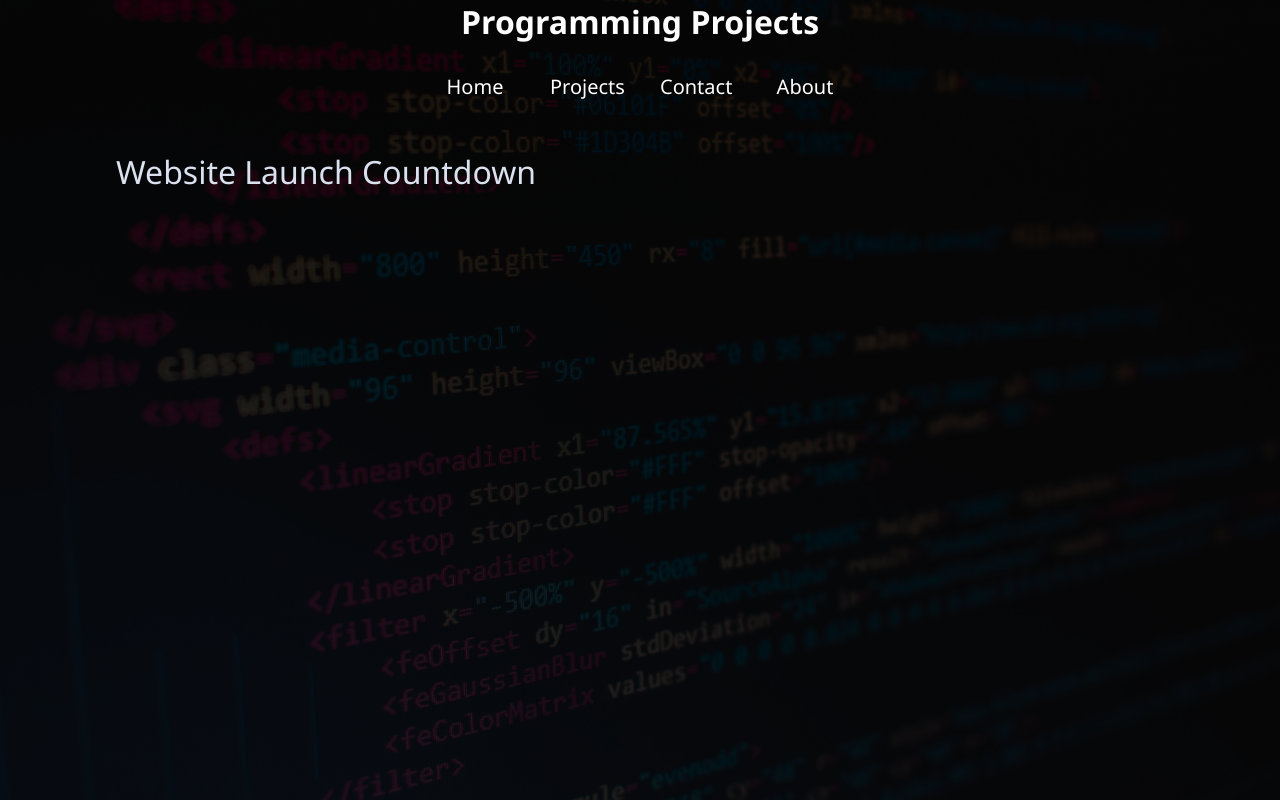
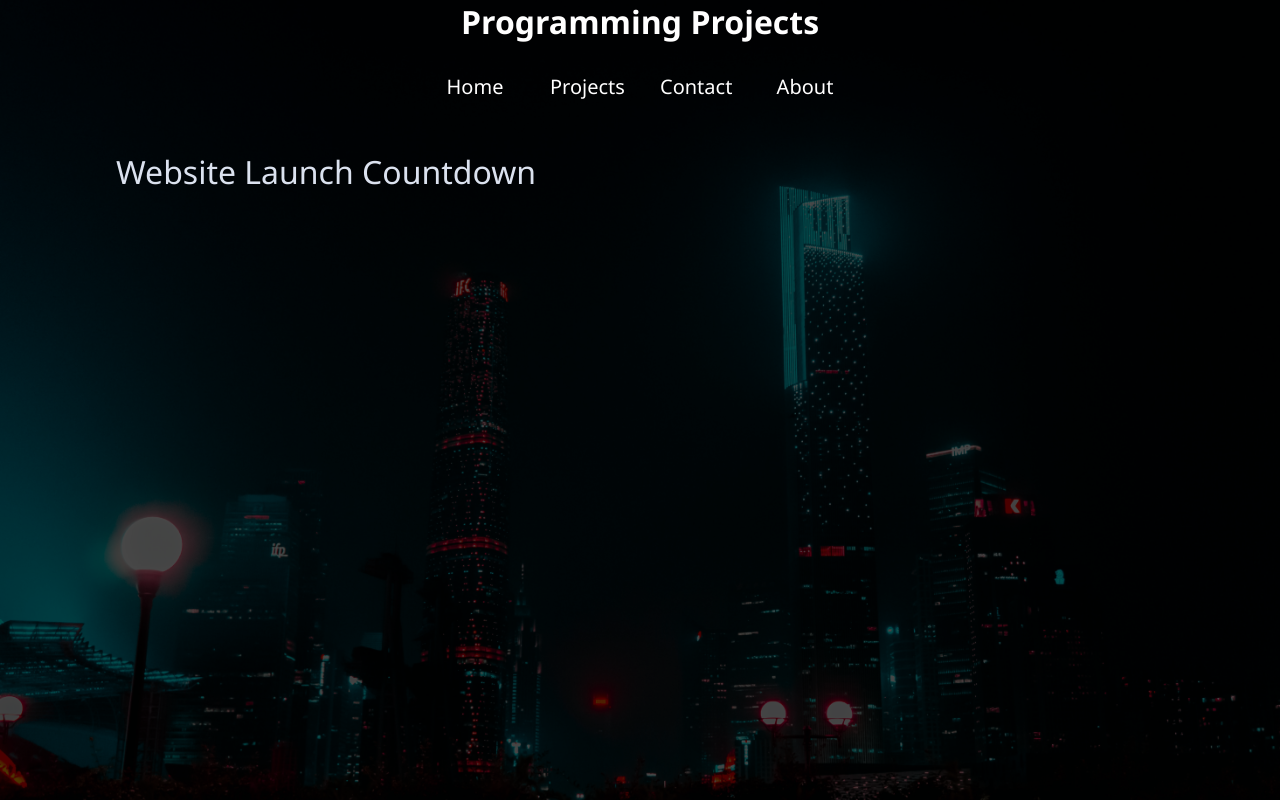
Before and after one commit to MoonbamiOfficial/program-projects, a React (Vite) app: page /projects in a window 1280 px wide. Built offline with nearby package versions, Linux system fonts and the light colour scheme.

Commit message:
feat: new background for home and projects page

```diff
--- a/src/pages/Home.jsx
+++ b/src/pages/Home.jsx
@@ -1,7 +1,7 @@
 
 import React from 'react';
 import { useEffect } from 'react';
-import CodingImage from '../assets/images/coding.jpg';
+import Building from '../assets/images/pexels-irina-iriser-1366957.jpg';
 import '../styles/style-index.scss';
 
 const Home = () => {
@@ -12,7 +12,7 @@ const Home = () => {
   return (
     <section className="hero">
       <h2>JavaScript Projects of Moonbami</h2>
-      <img src={CodingImage} alt="Coding a program" />
+      <img src={ Building } alt="High-rise Buildings During Nighttime" />
     </section>
   );
 }
--- a/src/pages/Projects.jsx
+++ b/src/pages/Projects.jsx
@@ -2,7 +2,7 @@
 import React from 'react';
 import { useEffect } from 'react';
 import { Link } from 'react-router-dom';
-import CodingImage from '../assets/images/coding.jpg';
+import Building from '../assets/images/pexels-irina-iriser-1366957.jpg';
 import '../styles/style-projects.scss';
 
 const Projects = () => {
@@ -12,7 +12,7 @@ const Projects = () => {
 
   return (
       <section className="projects-section">
-        <img src={CodingImage} alt="Coding a program" />
+        <img src={ Building } alt="High-rise Buildings During Nighttime" />
         <section className="projects">
           <Link to="/projects/wlc">Website Launch Countdown</Link>
         </section>
--- a/src/styles/style-index.scss
+++ b/src/styles/style-index.scss
@@ -16,6 +16,6 @@
     width: 100%;
     height: 100vh;
     object-fit: cover;
-    filter: brightness(0.15);
+    filter: brightness(0.3);
   }
 }
--- a/src/styles/style-projects.scss
+++ b/src/styles/style-projects.scss
@@ -5,7 +5,7 @@
     width: 100%;
     height: 100vh;
     object-fit: cover;
-    filter: brightness(0.15);
+    filter: brightness(0.3);
   }
   .projects {
     position: absolute;
```
